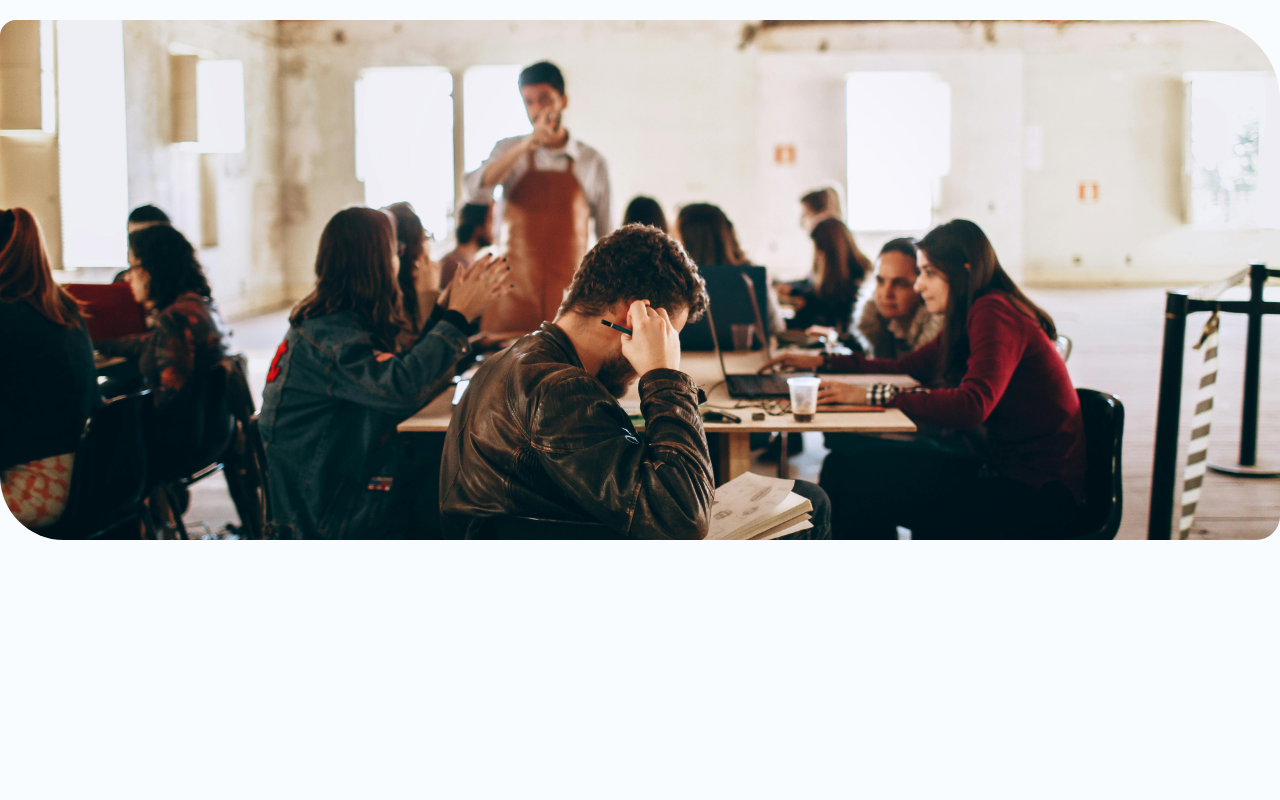
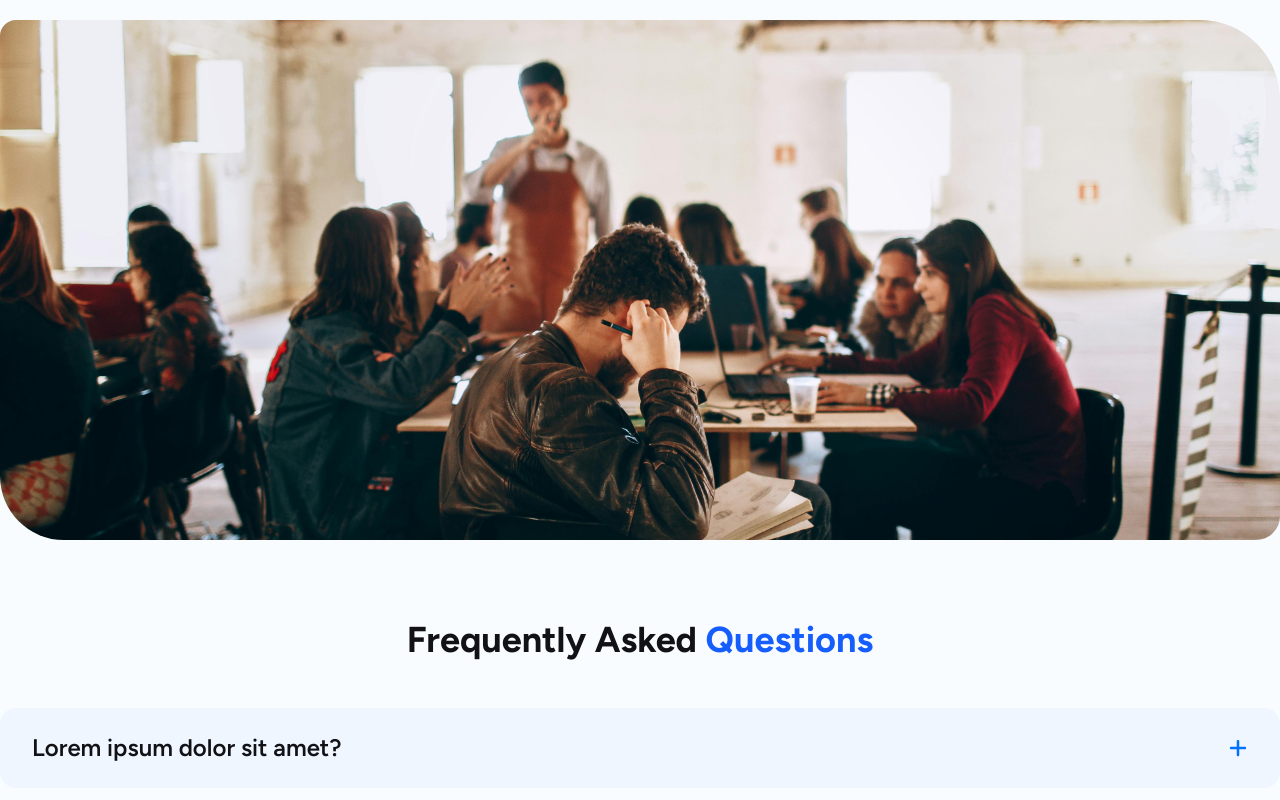
Before and after one commit to mahnafdev/edusign-client, a React (Vite) app: page / in a window 1280 px wide. Shown: the part 354-1154 px from the top of the page. Before the commit the page ends 990 px from the top, so only its background shows below. Built offline with nearby package versions, Linux system fonts and the light colour scheme.

Commit message:
feat(home): create faq section and accordion component

```diff
--- a/package.json
+++ b/package.json
@@ -15,6 +15,7 @@
     "lottie-react": "^2.4.1",
     "react": "^19.0.0",
     "react-dom": "^19.0.0",
+    "react-faq-component": "^1.3.4",
     "react-icons": "^5.5.0",
     "react-router": "^7.6.1",
     "react-router-dom": "^7.6.1",
--- /dev/null
+++ b/src/components/home/FAQ.jsx
@@ -0,0 +1,23 @@
+import Accordion from "../shared/Accordion";
+
+const FAQ = () => {
+	return (
+		<section
+			id="faq"
+			className="max-w-8xl mx-auto mt-20 space-y-12"
+		>
+			<h2 className="text-4xl font-bold text-center">
+				Frequently Asked{" "}
+				<span className="text-primary-dark dark:text-primary-light">Questions</span>
+			</h2>
+			<div
+				id="faq-accordions"
+				className="space-y-4"
+			>
+				<Accordion />
+			</div>
+		</section>
+	);
+};
+
+export default FAQ;
--- /dev/null
+++ b/src/components/shared/Accordion.jsx
@@ -0,0 +1,28 @@
+import { useState } from "react";
+import { FaPlus } from "react-icons/fa6";
+
+const Accordion = ({
+	title = "Lorem ipsum dolor sit amet?",
+	description = "Lorem ipsum dolor sit amet, consectetur adipisicing elit.",
+}) => {
+	const [isOpen, setIsOpen] = useState(false);
+	return (
+		<div className="bg-primary-background-light dark:bg-primary-background-dark px-8 py-6 rounded-2xl space-y-6">
+			<div
+				className="flex items-center justify-between cursor-pointer"
+				onClick={() => setIsOpen(!isOpen)}
+			>
+				<h4 className="text-2xl font-semibold">{title}</h4>
+				<FaPlus
+					size={20}
+					className={`fill-primary ${
+						isOpen ? "rotate-135" : "rotate-0"
+					} transition-transform duration-200`}
+				/>
+			</div>
+			{isOpen ? <p className="text-lg">{description}</p> : null}
+		</div>
+	);
+};
+
+export default Accordion;
--- a/src/pages/Home.jsx
+++ b/src/pages/Home.jsx
@@ -1,9 +1,11 @@
+import FAQ from "../components/home/FAQ";
 import Hero from "../components/home/Hero";
 
 const Home = () => {
 	return (
 		<main className="py-24">
 			<Hero />
+			<FAQ />
 		</main>
 	);
 };
```
Also changed, not shown: 1 other file (tests, documents, lock files or other folders).
